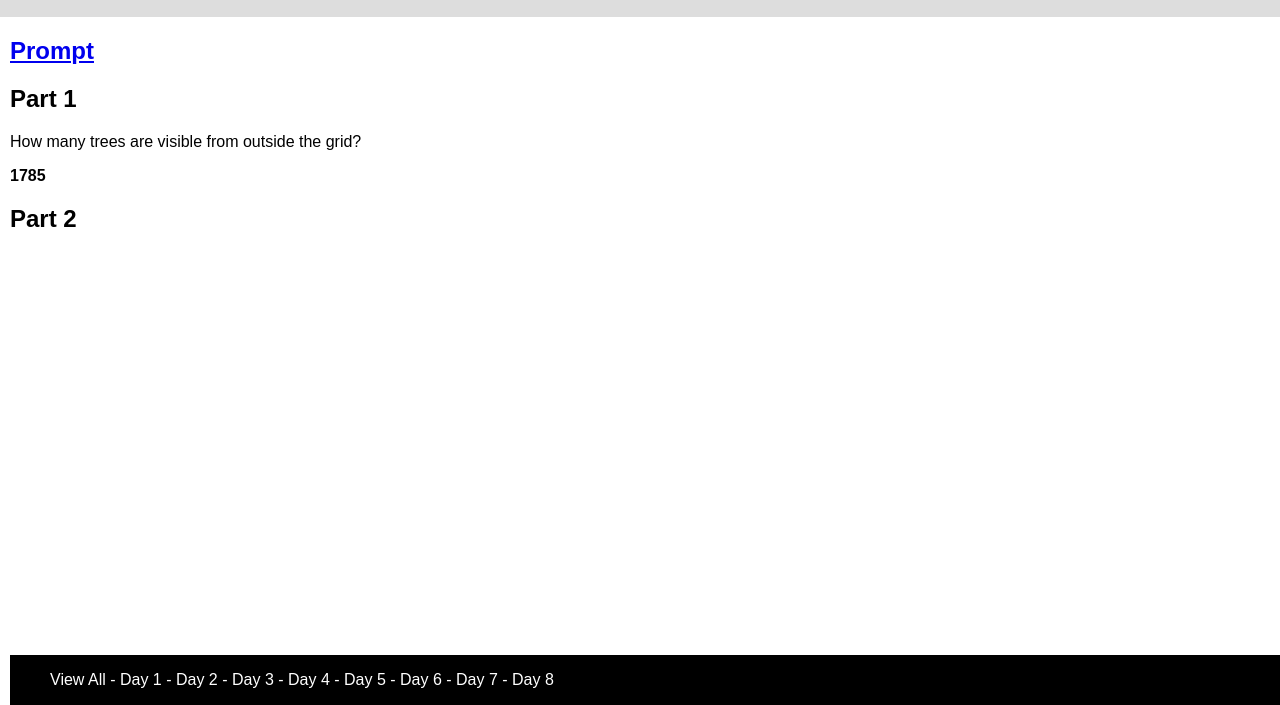
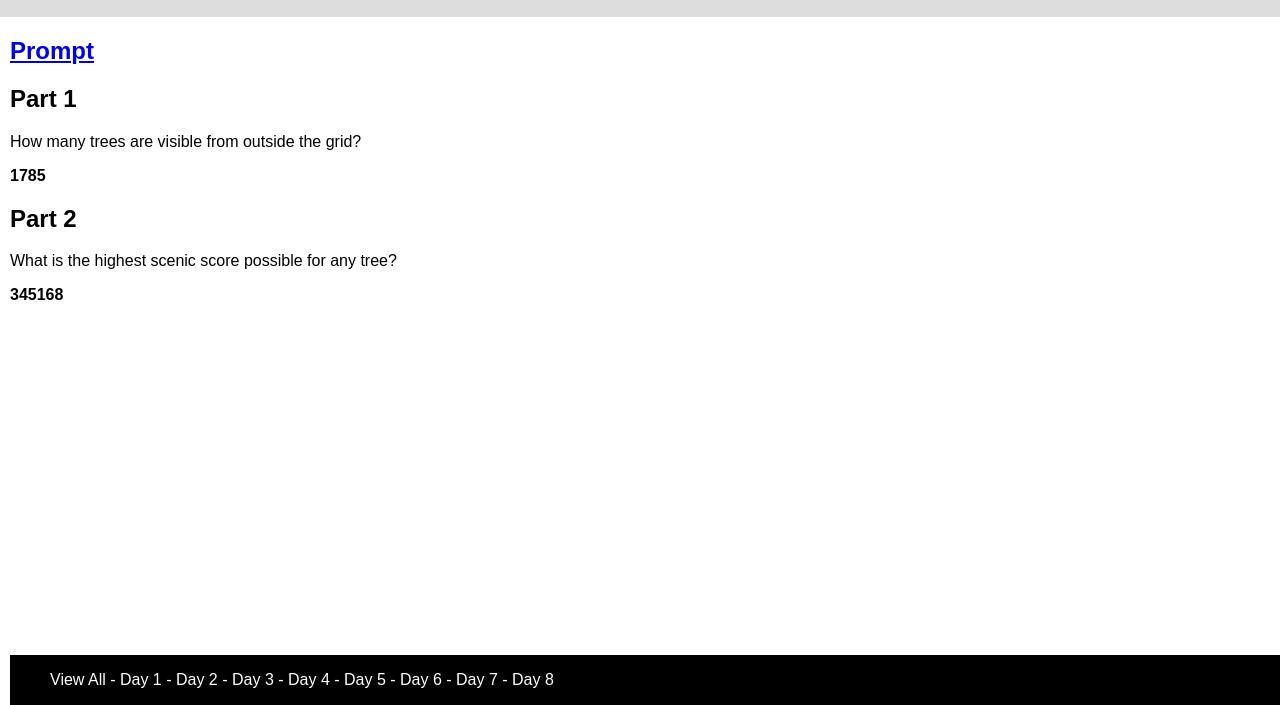
Before and after one commit to erautenberg/adventofcode2022, a website: page public/days/8.html in a window 1280 px wide. Shown: the part 95-800 px from the top of the page. Drawn offline with Linux system fonts and the light colour scheme.

Commit message:
feat(Day8): solution for part 2

```diff
--- a/public/days/8.html
+++ b/public/days/8.html
@@ -17,7 +17,7 @@
   <p class="answer" id="answer1"></p>
 
   <h2>Part 2</h2>
-  <p></p>
+  <p>What is the highest scenic score possible for any tree?</p>
   <p class="answer" id="answer2"></p>
 
   <footer><ul id="nav"></ul></footer>
--- a/public/src/8.js
+++ b/public/src/8.js
@@ -13,7 +13,8 @@ parseData(DAY8, (input) => {
  * @returns {number}
  */
 function runPart1(heights) {
-  return sumVisibleTrees(getVisibility(heights));
+  const visibility = getVisibility(heights);
+  return sumVisibleTrees(visibility);
 }
 
 /**
@@ -23,7 +24,9 @@ function runPart1(heights) {
  * @returns {number}
  */
 function runPart2(heights) {
-  return null;
+  const distances = getVisibilityDistances(heights);
+  const scores = getScenicScore(distances);
+  return findMaxScore(scores);
 }
 
 /**
@@ -84,3 +87,91 @@ function sumVisibleTrees(visibility) {
     acc + curr.filter(isVisible => isVisible === 1).length
   , 0);
 }
+
+/**
+ * Given a 2D array of tree heights, return a 3D array where the third dimension contains 4 elements
+ * representing the visibility distance from the tree at the location (left, right, top, bottom);
+ *
+ * @param {array} heightsByRow
+ * @returns {array}
+ */
+function getVisibilityDistances(heightsByRow) {
+  const heightsByColumn = transpose(heightsByRow);
+  let visibility = Array.apply(null, new Array(heightsByRow.length)).map(() => new Array(heightsByColumn.length).fill(0));
+
+  for (let row=0; row<heightsByRow.length; row++) {
+    for (let col=0; col<heightsByRow[row].length; col++) {
+      let distances = [];
+      if (
+        row === 0 ||
+        row === heightsByRow.length - 1 ||
+        col === 0 ||
+        col === heightsByColumn.length - 1
+      ) {
+        distances = new Array(4).fill(1);
+      } else {
+        const currRow = heightsByRow[row];
+        const currColumn = heightsByColumn[col];
+        const currHeight = currRow[col];
+
+        distances = [
+          getVisibilityDistance(currHeight, currRow.slice(0, col).reverse()), // left
+          getVisibilityDistance(currHeight, currRow.slice(col + 1)), // right
+          getVisibilityDistance(currHeight, currColumn.slice(0, row).reverse()), // up
+          getVisibilityDistance(currHeight, currColumn.slice(row + 1)), // down
+        ];
+      }
+
+      visibility[row][col] = distances;
+    }
+  }
+
+  return visibility;
+}
+
+/**
+ * Calculates the visibility distance based on a height and
+ * the heights of the trees in a line from it.
+ *
+ * @param {number} tree
+ * @param {array} heights
+ * @returns {number}
+ */
+function getVisibilityDistance(tree, heights) {
+  let i = 0;
+  while (i < heights.length) {
+    if (tree > heights[i]) {
+      i++;
+    }
+    if (tree <= heights[i]) {
+      i++;
+      break;
+    }
+  }
+  return i;
+}
+
+/**
+ * Creates a 2D array where each number represents the scenic score of a tree
+ * by multipling the 4 visibility distances of each tree.
+ *
+ * @param {array} allDistances
+ * @returns {array}
+ */
+function getScenicScore(allDistances) {
+  return allDistances.map(row =>
+    row.map(distances =>
+      distances.reduce((acc, curr) => acc * curr, 1)
+    )
+  );
+}
+
+/**
+ * Find the highest number in a 2D array.
+ *
+ * @param {array} scores
+ * @returns {number}
+ */
+function findMaxScore(scores) {
+  return Math.max(...scores.map(row => Math.max(...row)));
+}
```
